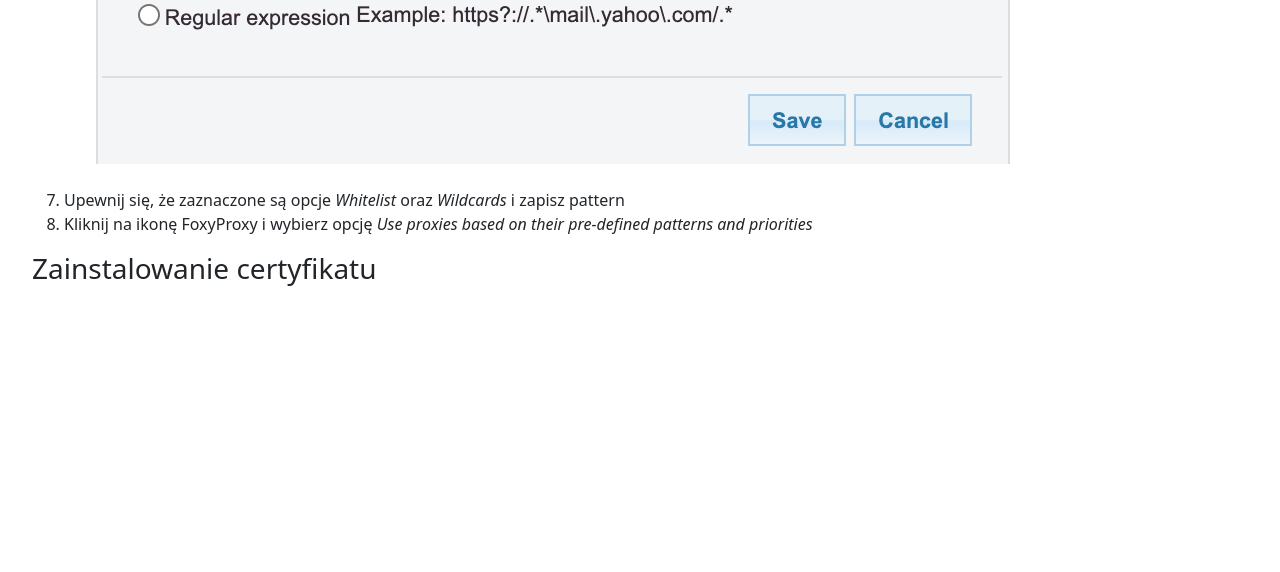
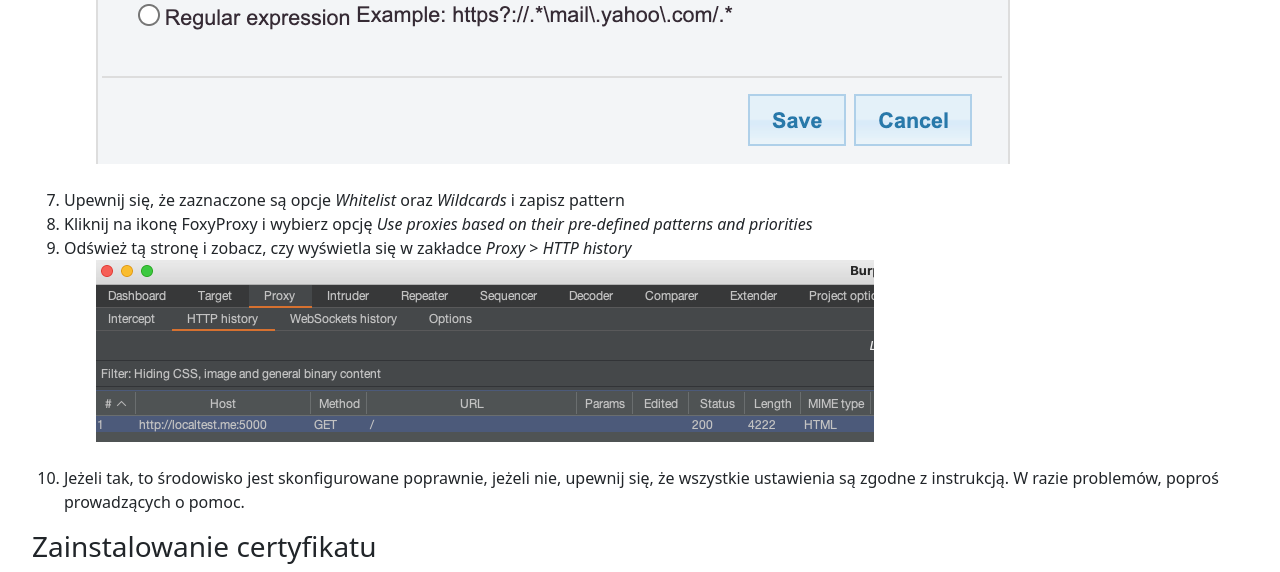
Before and after one commit to gregxsunday/burp-wkshop, a Flask app: page / in a window 1280 px wide. Shown: the part 1487-2059 px from the top of the page. Before the commit the page ends 1773 px from the top, so only its background shows below. Run offline with Flask 2, Linux system fonts and the light colour scheme.

Commit message:
finished burp setup

```diff
--- a/app/templates/core/index.html
+++ b/app/templates/core/index.html
@@ -26,9 +26,12 @@
             <img src="{{ url_for('static', filename='img/proxy_details.png' ) }}" class="img-fluid w-50 mx-3 px-3" alt="Proxy Details"><br><br></li>
             <li>W zakładce <i>URL patterns</i> Wybierz <i>Add new pattern</i></li>
             <li>Wypełnij <i>Pattern Name: localhost</i> a w polu <i>URL pattern</i> wpisz <i>*localtest.me*</i>
-            <img src="{{ url_for('static', filename='img/proxy_pattern.png' ) }}" class="img-fluid w-35 mx-3 px-3" alt="Proxy Details"><br><br></li>
+            <img src="{{ url_for('static', filename='img/proxy_pattern.png' ) }}" class="img-fluid w-35 mx-3 px-3" alt="Proxy Pattern"><br><br></li>
             <li>Upewnij się, że zaznaczone są opcje <i>Whitelist</i> oraz <i>Wildcards</i> i zapisz pattern</li>
             <li>Kliknij na ikonę FoxyProxy i wybierz opcję <i>Use proxies based on their pre-defined patterns and priorities</i></li>
+            <li>Odśwież tą stronę i zobacz, czy wyświetla się w zakładce <i>Proxy</i> > <i>HTTP history</i>
+            <img src="{{ url_for('static', filename='img/proxy.png' ) }}" class="img-fluid w-35 mx-3 px-3" alt="Request visible in proxy"><br><br></li>
+            <li>Jeżeli tak, to środowisko jest skonfigurowane poprawnie, jeżeli nie, upewnij się, że wszystkie ustawienia są zgodne z instrukcją. W razie problemów, poproś prowadzących o pomoc.</li>
         </ol>
     </div>
 
```
Also changed, not shown: app/static/img/proxy.png (added).
